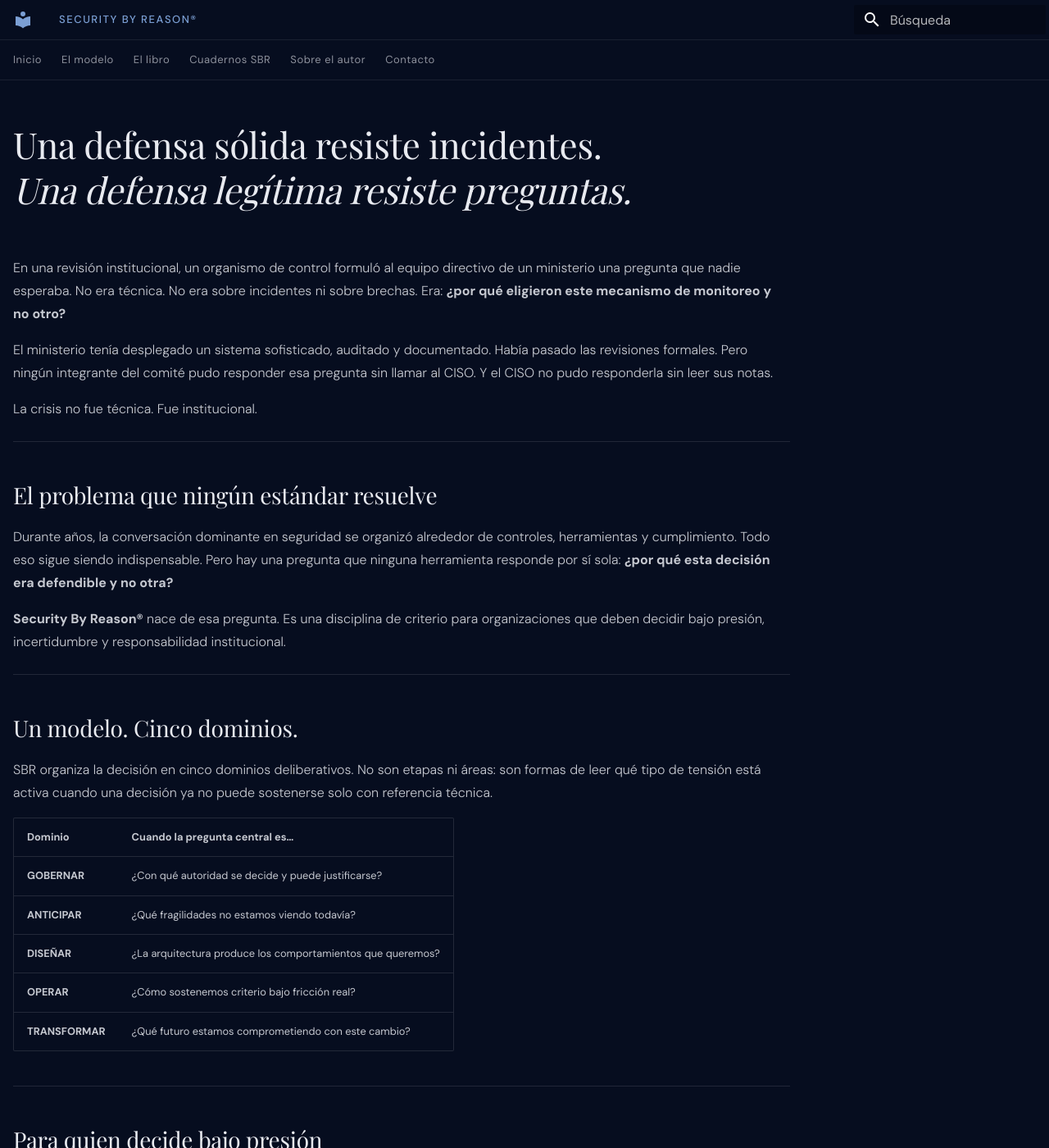
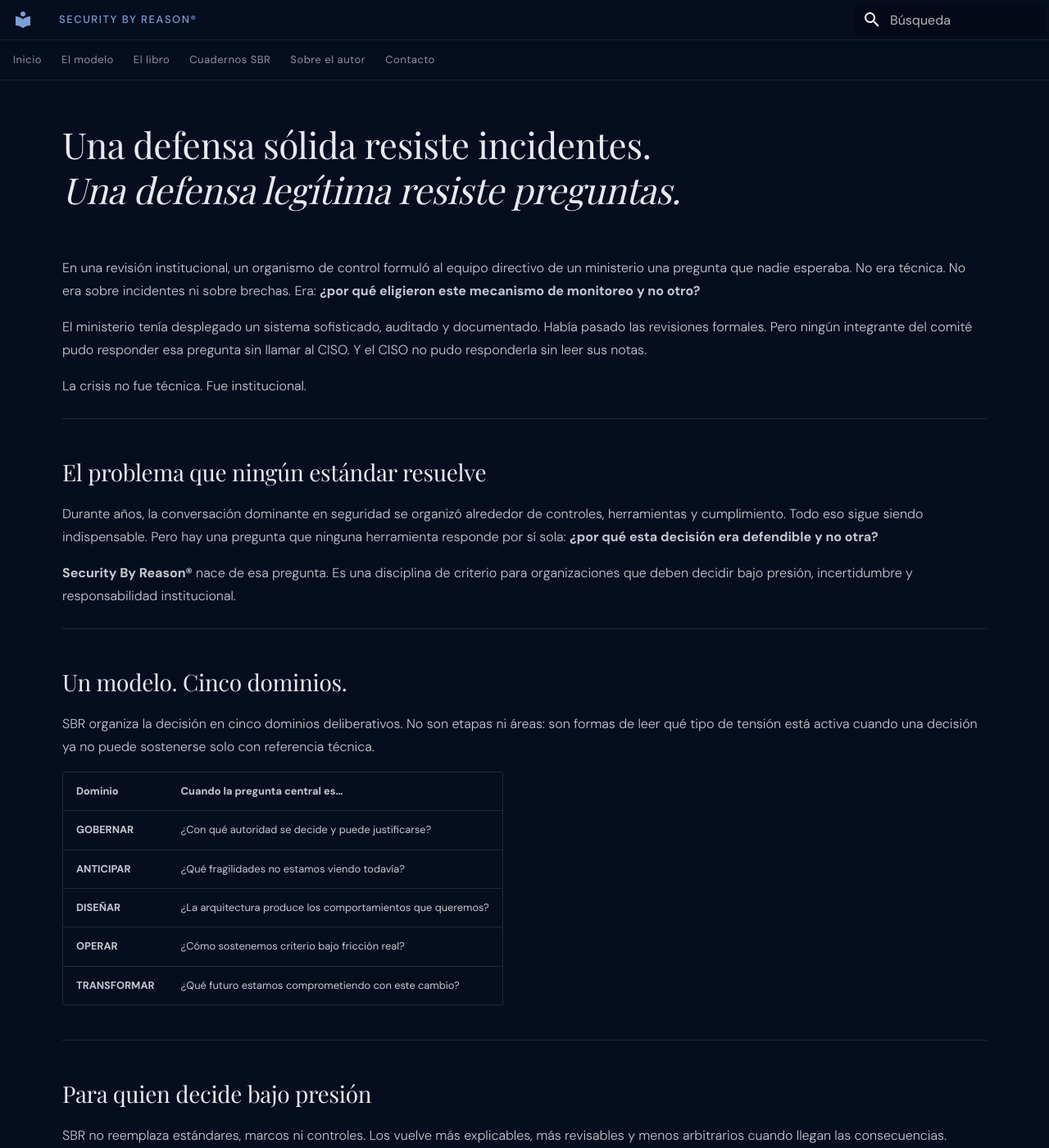
Before and after one commit to danielsasia/sbr-site, an MkDocs documentation site: the page built from docs/index.md, in a window 1280 px wide and 1400 px high. Shown: the whole window at 82% size. Built offline with MkDocs 1.6.1 and Material for MkDocs 9.7.7, drawn with Linux system fonts in a browser that asks for light colours; some web fonts are replaced.

Commit message:
Update extra.css

```diff
--- a/docs/stylesheets/extra.css
+++ b/docs/stylesheets/extra.css
@@ -142,3 +142,13 @@
   opacity: 0.8;
   margin-top: 2px;
 }
+
+.md-content {
+  max-width: 100% !important;
+}
+
+.md-content__inner {
+  max-width: 100% !important;
+  padding-left: 3rem !important;
+  padding-right: 3rem !important;
+}
```
